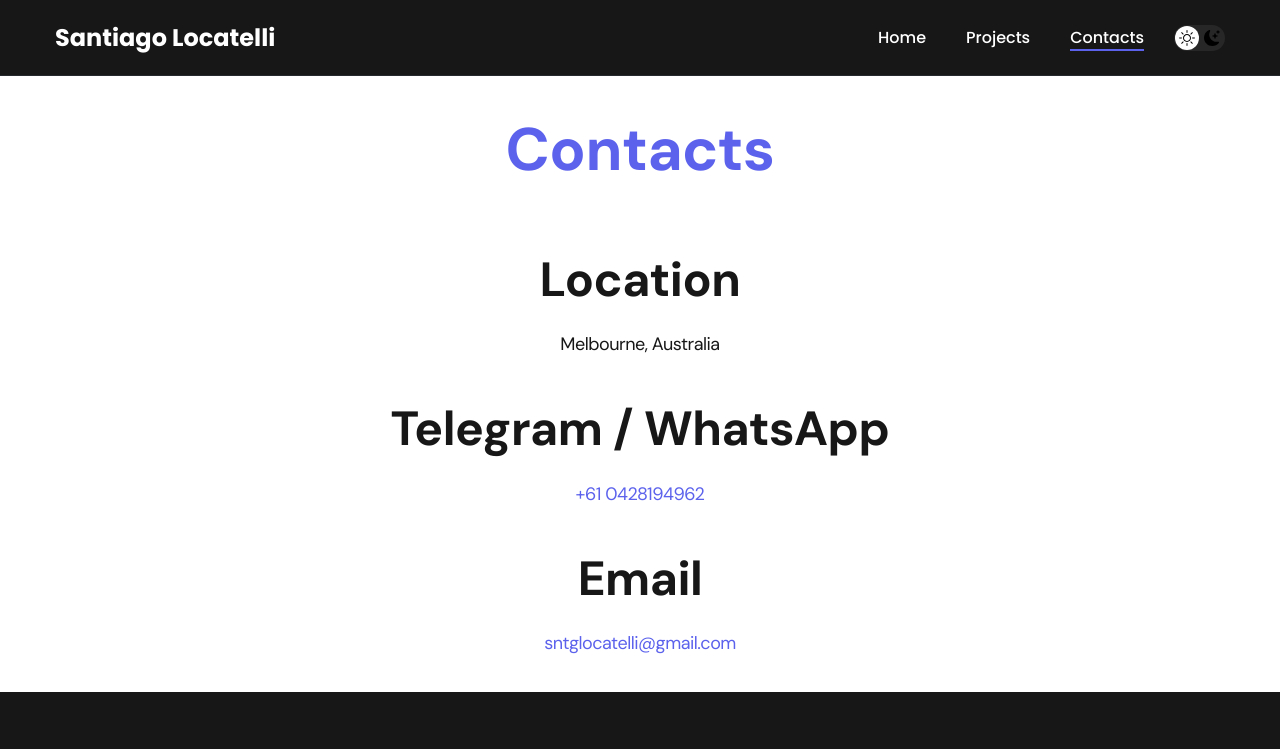
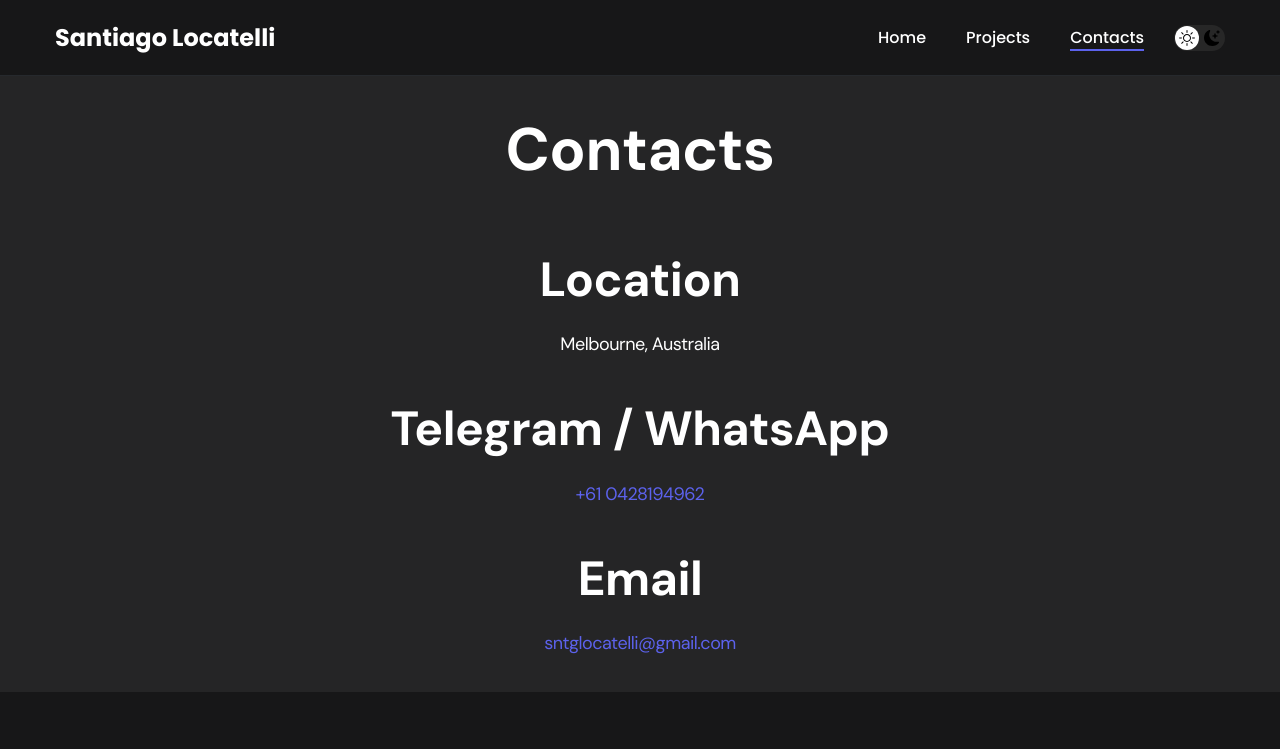
Before and after one commit to SantiagoLocatelli/resume, a plain HTML site: page contacts.html in a window 1280 px wide. Both pictures are taken after a click on the button 1199 px from the left and 37 px from the top of the page. Shown: the top 749 px of the page. Drawn offline with Linux system fonts and the light colour scheme.

Commit message:
navbar fixed

```diff
--- a/contacts.html
+++ b/contacts.html
@@ -34,39 +34,23 @@
             <h2 class="title-2">Email</h2>
             <p>
               <a href="mailto:sntglocatelli@gmail.com"
-                >sntglocatelli@gmail.com</a
-              >
+                >sntglocatelli@gmail.com</a>
             </p>
           </li>
         </ul>
       </div>
     </main>
     <div id="footer-container"></div>
+    <script src="./js/main.js"></script>
     <script>
       fetch("/footer.html")
         .then(response => response.text())
         .then(data => {
           document.getElementById("footer-container").innerHTML = data;
         });
-      fetch("/navbar.html")
-        .then(response => response.text())
-        .then(data => {
-          document.getElementById("navbar").innerHTML = data;
-
-          // Una vez que el navbar está insertado, ejecutar lógica para marcar el tab activa
-          const currentPath = window.location.pathname;
-          const navLinks = document.querySelectorAll(".nav-list__link");
-
-          navLinks.forEach(link => {
-            // Comparar el href del link con la ruta actual
-            if (currentPath.endsWith(link.getAttribute("href"))) {
-              link.classList.add("nav-list__link--active");
-            }
-          });
-        });
+        loadNavbar();
     </script>
 
     <!-- Link to external JavaScript file -->
-    <script src="./js/main.js"></script>
   </body>
 </html>
--- a/js/main.js
+++ b/js/main.js
@@ -52,3 +52,42 @@ if (someValue === userValue) {
 } else {
   console.log("False");
 }
+
+// load-navbar.js
+function loadNavbar(containerId = "navbar", navbarFile = "/navbar.html") {
+  fetch(navbarFile)
+    .then(response => response.text())
+    .then(data => {
+      document.getElementById(containerId).innerHTML = data;
+
+      highlightActiveLink();
+      setupDarkModeToggle();
+    });
+}
+
+function highlightActiveLink() {
+  const currentPath = window.location.pathname;
+  const navLinks = document.querySelectorAll(".nav-list__link");
+  navLinks.forEach(link => {
+    const href = link.getAttribute("href");
+    if ((currentPath === "/" && href === "index.html") || currentPath.endsWith(href)) {
+      link.classList.add("nav-list__link--active");
+    }
+  });
+}
+
+function setupDarkModeToggle() {
+  const darkModeBtn = document.querySelector(".dark-mode-btn");
+
+  if (darkModeBtn) {
+    darkModeBtn.addEventListener("click", () => {
+      document.body.classList.toggle("dark");
+      localStorage.setItem("theme", document.body.classList.contains("dark") ? "dark" : "light");
+    });
+  }
+
+  // Aplicar tema guardado
+  if (localStorage.getItem("theme") === "dark") {
+    document.body.classList.add("dark");
+  }
+}
```
Also changed, not shown: index.html (+2 -18 lines), projects.html (+2 -18 lines), projects/cdg.html (+2 -7 lines), projects/cs2d.html (+2 -7 lines), projects/fintech.html (+2 -7 lines), projects/sigedu.html (+2 -7 lines), projects/uba.html (+2 -7 lines).
